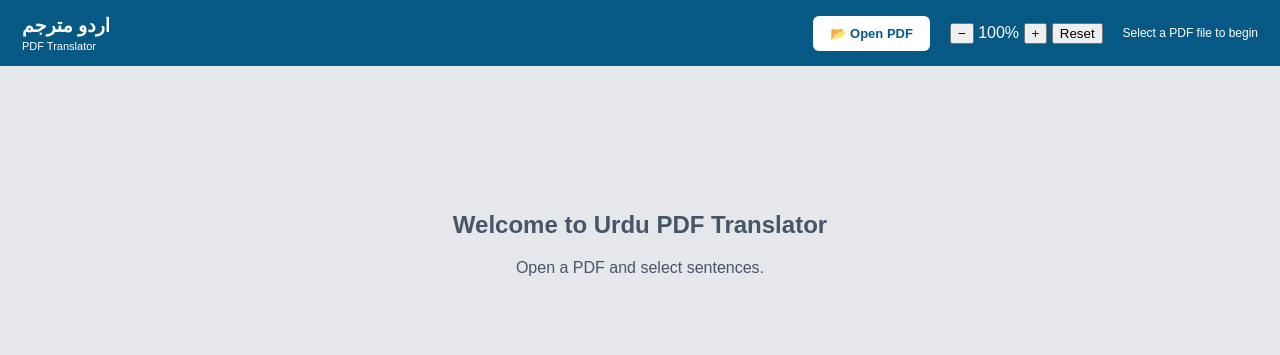
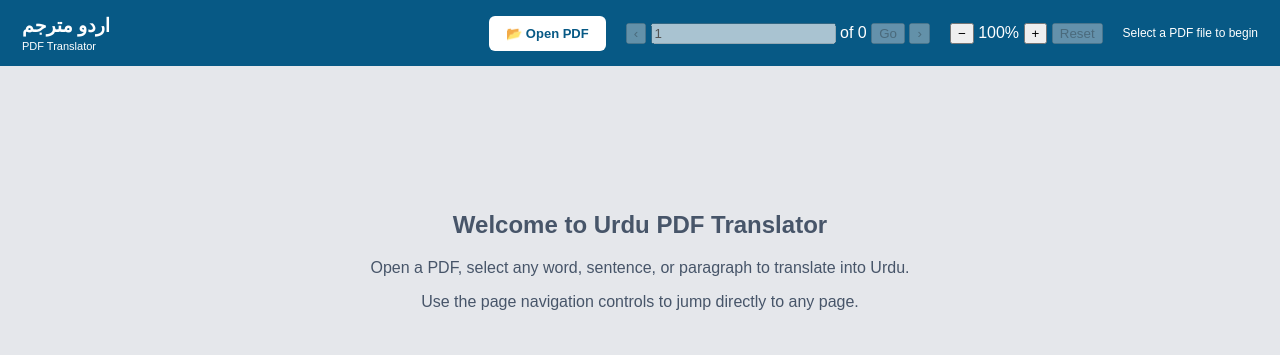
Before and after one commit to Invader-Faisi/Urdu-Translator, a website with bundled scripts: page pdf-viewer.html in a window 1280 px wide. Built offline with nearby package versions, Linux system fonts and the light colour scheme.

Commit message:
Refactor PDF viewer HTML structure and content

```diff
--- a/pdf-viewer.html
+++ b/pdf-viewer.html
@@ -1,21 +1,29 @@
 
 <!DOCTYPE html>
-<html>
+<html lang="en">
+
 <head>
     <meta charset="UTF-8">
+
+    <meta name="viewport" content="width=device-width, initial-scale=1.0">
+
     <title>Urdu Translator - PDF Reader</title>
+
     <link rel="stylesheet" href="lib/pdf_viewer.css">
     <link rel="stylesheet" href="pdf-viewer.css">
 </head>
+
 <body>
 
+    <!-- Toolbar -->
+    <header class="toolbar">
 
-<header class="toolbar">
         <div class="brand">
             <span>اردو مترجم</span>
             <small>PDF Translator</small>
         </div>
 
+        <!-- Open PDF -->
         <label for="pdfFile" class="open-button">
             📂 Open PDF
         </label>
@@ -27,40 +35,135 @@
             hidden
         />
 
+        <!-- Page Navigation -->
+        <div class="page-controls">
+
+            <button
+                id="previousPage"
+                title="Previous Page"
+                disabled
+            >
+                ‹
+            </button>
+
+            <input
+                type="number"
+                id="pageNumber"
+                min="1"
+                value="1"
+                disabled
+                aria-label="Page number"
+            />
+
+            <span id="totalPages">of 0</span>
+
+            <button
+                id="goToPage"
+                disabled
+            >
+                Go
+            </button>
+
+            <button
+                id="nextPage"
+                title="Next Page"
+                disabled
+            >
+                ›
+            </button>
+
+        </div>
+
+        <!-- Zoom Controls -->
         <div class="zoom-controls">
-        <button id="zoomOut" title="Zoom Out">−</button>
+
+            <button
+                id="zoomOut"
+                title="Zoom Out"
+                disabled
+            >
+                −
+            </button>
 
             <span id="zoomLevel">100%</span>
 
-        <button id="zoomIn" title="Zoom In">+</button>
+            <button
+                id="zoomIn"
+                title="Zoom In"
+                disabled
+            >
+                +
+            </button>
 
-        <button id="resetZoom" title="Reset Zoom">Reset</button>
+            <button
+                id="resetZoom"
+                title="Reset Zoom"
+                disabled
+            >
+                Reset
+            </button>
+
         </div>
 
-    <span id="status">Select a PDF file to begin</span>
+        <span id="status">
+            Select a PDF file to begin
+        </span>
+
     </header>
 
+    <!-- PDF Pages -->
+    <main id="pdfContainer">
 
-    <main id="pdfContainer">
         <div class="welcome">
+
             <h2>Welcome to Urdu PDF Translator</h2>
-            <p>Open a PDF and select sentences.</p>
+
+            <p>
+                Open a PDF, select any word, sentence,
+                or paragraph to translate into Urdu.
+            </p>
+
+            <p>
+                Use the page navigation controls
+                to jump directly to any page.
+            </p>
+
         </div>
+
     </main>
 
+    <!-- Translation Popup -->
     <div id="translationPopup">
+
         <div class="popup-header">
+
             <strong>اردو مترجم</strong>
-            <button id="closePopup">×</button>
+
+            <button
+                id="closePopup"
+                title="Close"
+            >
+                ×
+            </button>
+
         </div>
 
         <div id="originalText"></div>
-        <div id="translatedText">Translating...</div>
+
+        <div id="translatedText">
+            Translating...
+        </div>
 
         <div class="popup-footer">
+
             <span>English → Urdu</span>
-            <button id="copyTranslation">Copy</button>
+
+            <button id="copyTranslation">
+                Copy
+            </button>
+
         </div>
+
     </div>
 
     <script type="module" src="pdf-viewer.js"></script>
```
Lines whose indentation alone changed are shown as unchanged.
